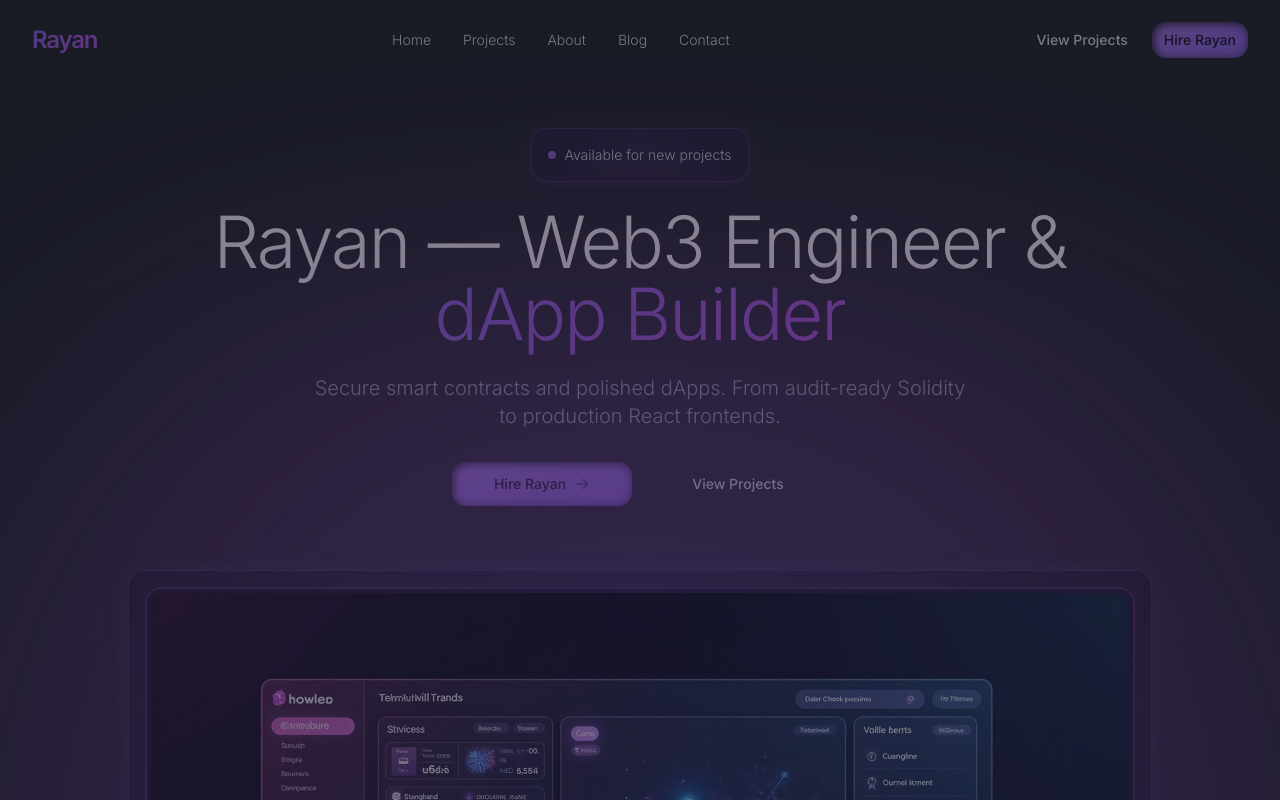
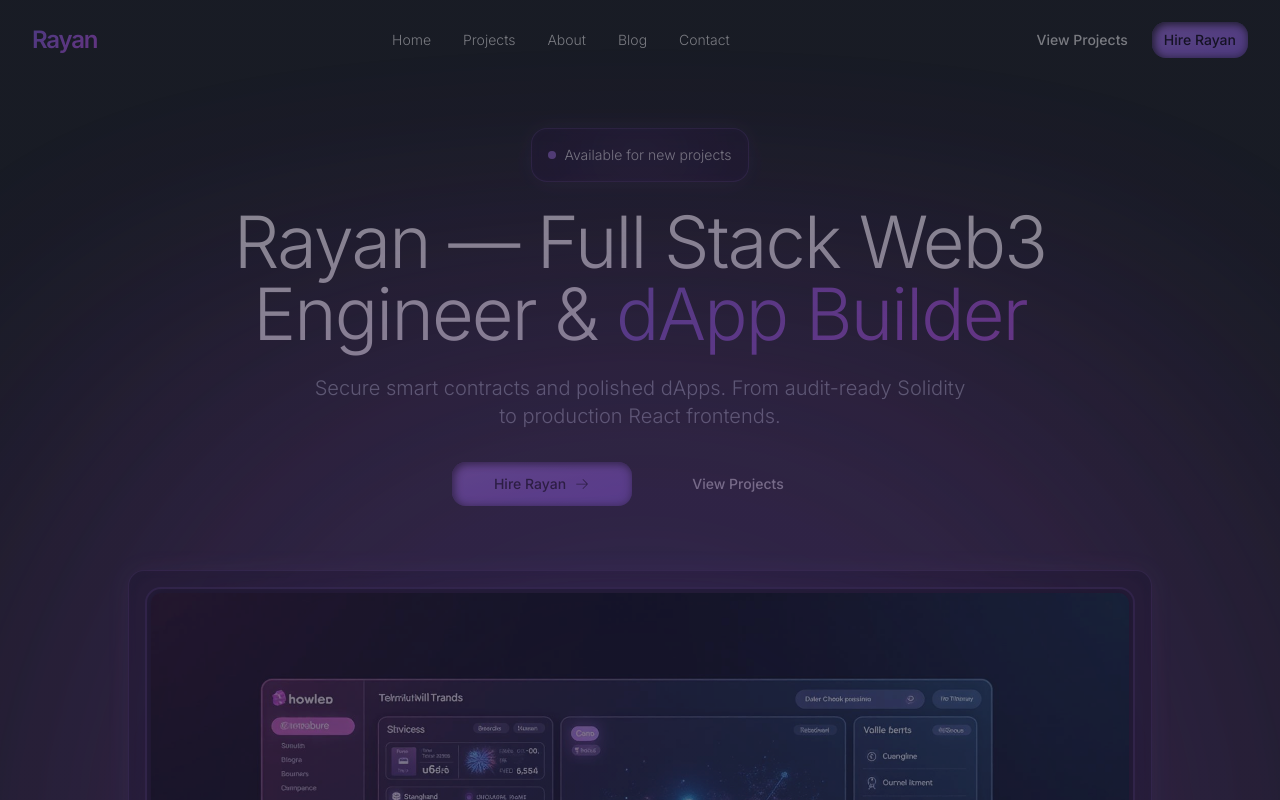
Before and after one commit to Rayannnzn/Portfolio-Website, a React (Vite) app: page / in a window 1280 px wide. Shown: the top 800 px of the page. Built offline with nearby package versions, Linux system fonts and the light colour scheme; the HTML template or start-up script is replaced by a standard one.

Commit message:
Name Updated

```diff
--- a/src/pages/Index.tsx
+++ b/src/pages/Index.tsx
@@ -214,7 +214,7 @@ useEffect(() => {
             </div>
 
             <h1 className="text-5xl sm:text-6xl lg:text-7xl font-light tracking-tight mb-6">
-              Rayan — Web3 Engineer &
+              Rayan — Full Stack Web3 Engineer &
               <span className="text-gradient"> dApp Builder</span>
             </h1>
 
```
